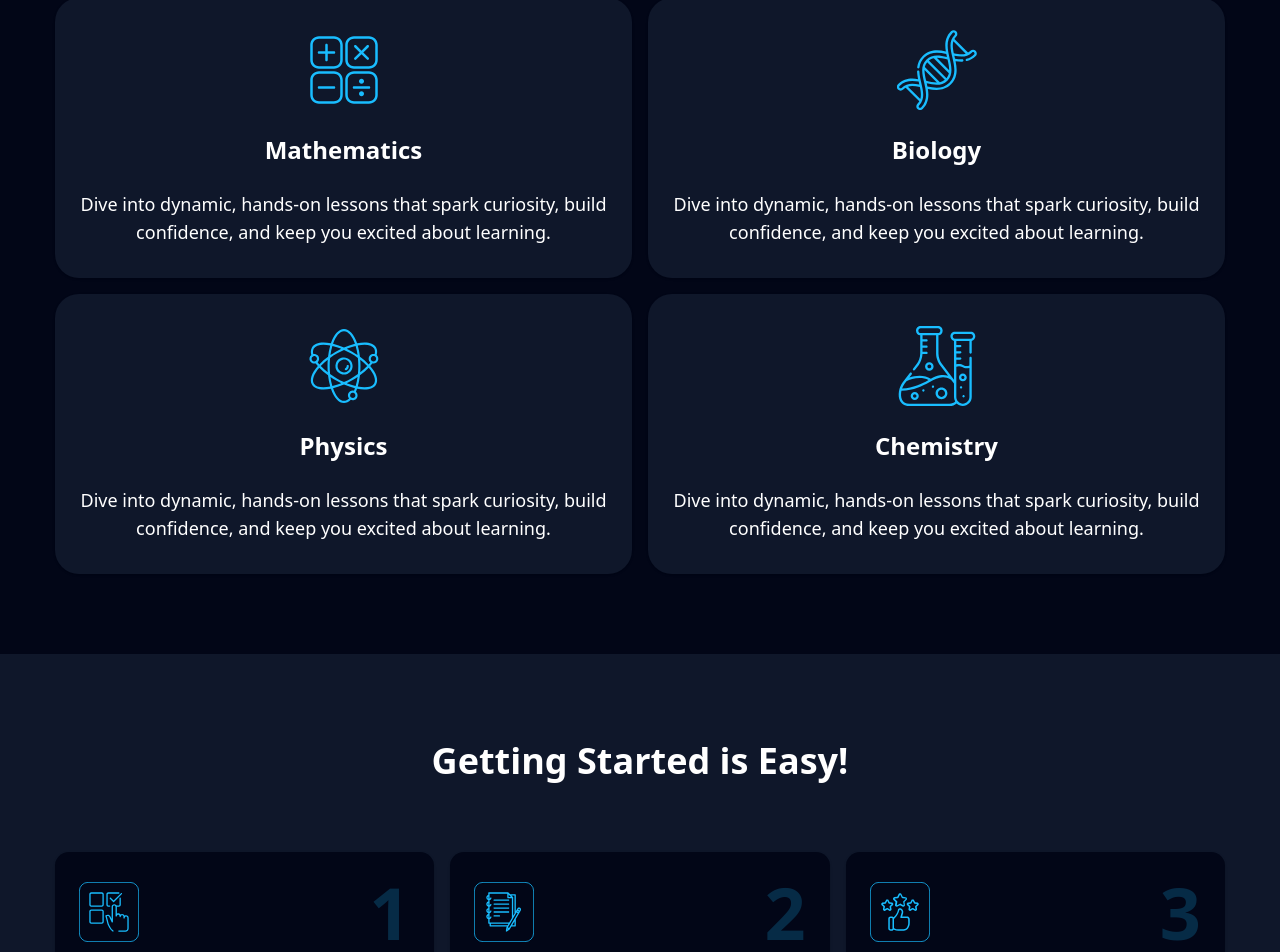
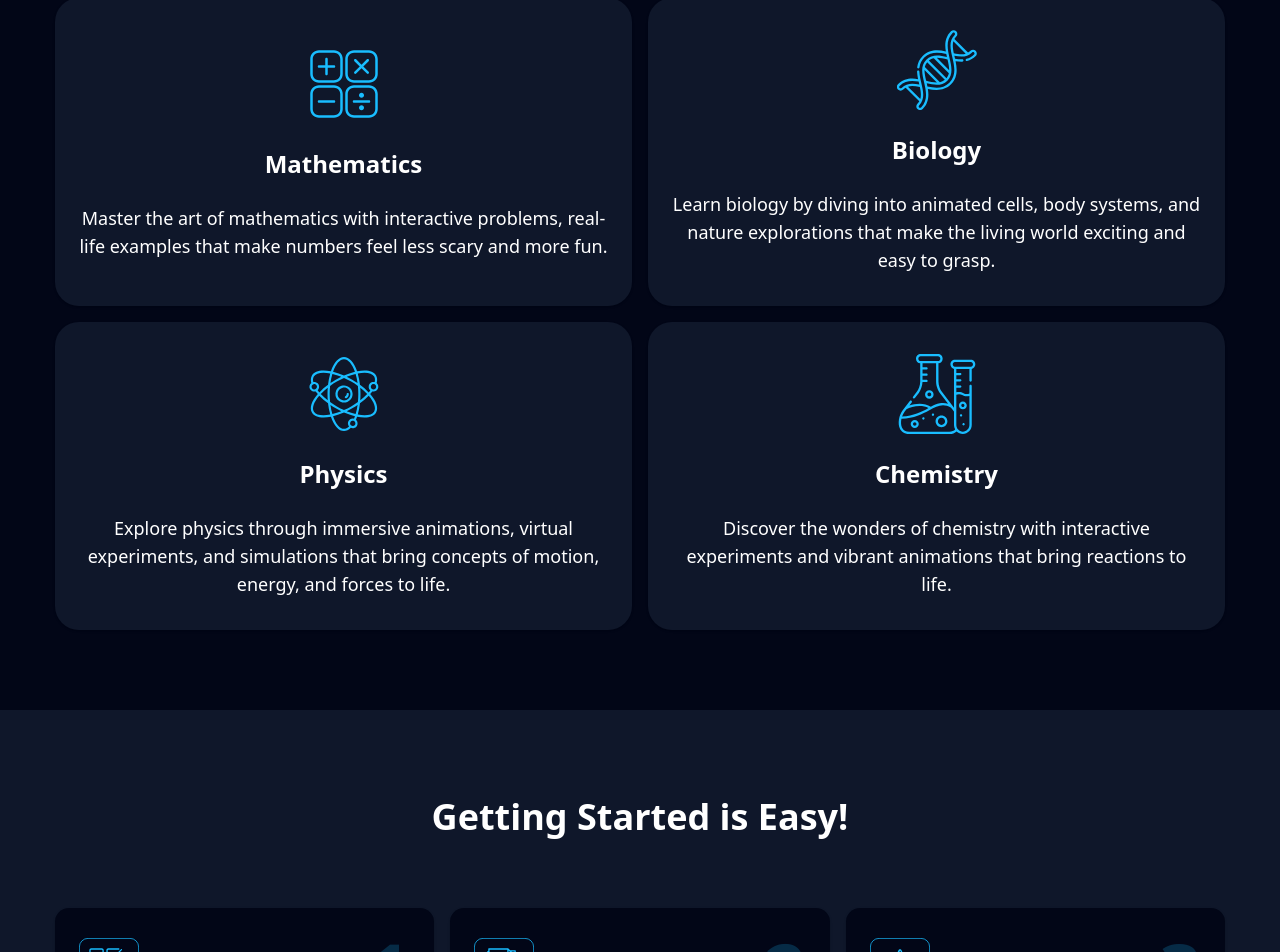
Before and after one commit to ILM-AI-LTD/ilm-ai-frontend, a Next.js app: page / in a window 1280 px wide. Shown: the part 2040-2992 px from the top of the page. Built offline with nearby package versions, Linux system fonts and the light colour scheme.

Commit message:
Update subject descriptions in SubjectCoverSection

```diff
--- a/feature/landing/components/subjectCover/SubjectCoverSection.tsx
+++ b/feature/landing/components/subjectCover/SubjectCoverSection.tsx
@@ -3,22 +3,22 @@ import SubjectCard from "./SubjectCard"
 const subjects = [
     {
         title: "Mathematics",
-        description: "Dive into dynamic, hands-on lessons that spark curiosity, build confidence, and keep you excited about learning.",
+        description: "Master the art of mathematics with interactive problems, real-life examples that make numbers feel less scary and more fun.",
         iconSrc: "/Mathematics.svg"
     },
     {
         title: "Biology",
-        description: "Dive into dynamic, hands-on lessons that spark curiosity, build confidence, and keep you excited about learning.",
+        description: "Learn biology by diving into animated cells, body systems, and nature explorations that make the living world exciting and easy to grasp.",
         iconSrc: "/Biology.svg"
     },
     {
         title: "Physics",
-        description: "Dive into dynamic, hands-on lessons that spark curiosity, build confidence, and keep you excited about learning.",
+        description: "Explore physics through immersive animations, virtual experiments, and simulations that bring concepts of motion, energy, and forces to life.",
         iconSrc: "/Physics.svg"
     },
     {
         title: "Chemistry",
-        description: "Dive into dynamic, hands-on lessons that spark curiosity, build confidence, and keep you excited about learning.",
+        description: "Discover the wonders of chemistry with interactive experiments and vibrant animations that bring reactions to life.",
         iconSrc: "/Chemistry.svg"
     },
 ]
```
